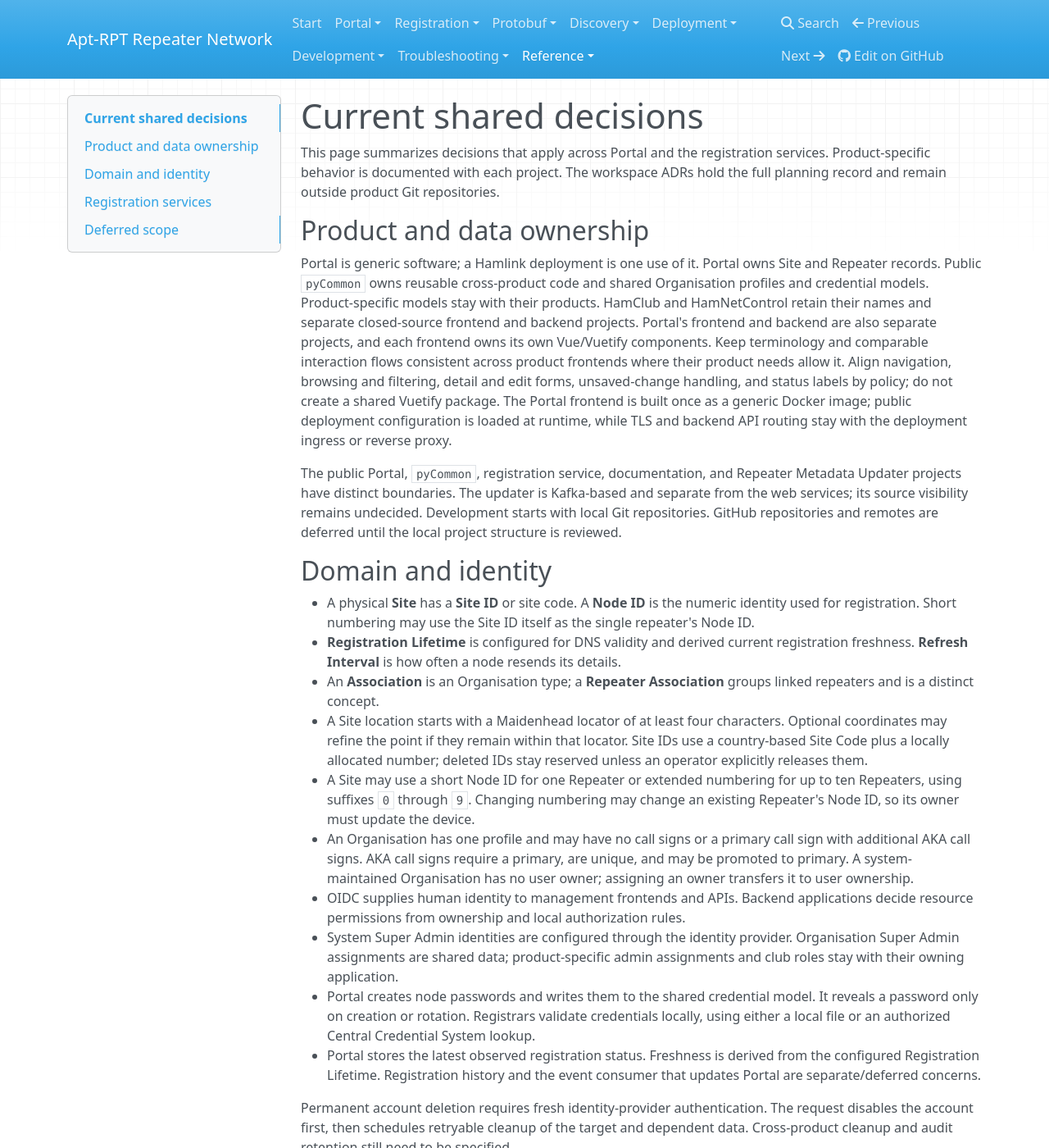
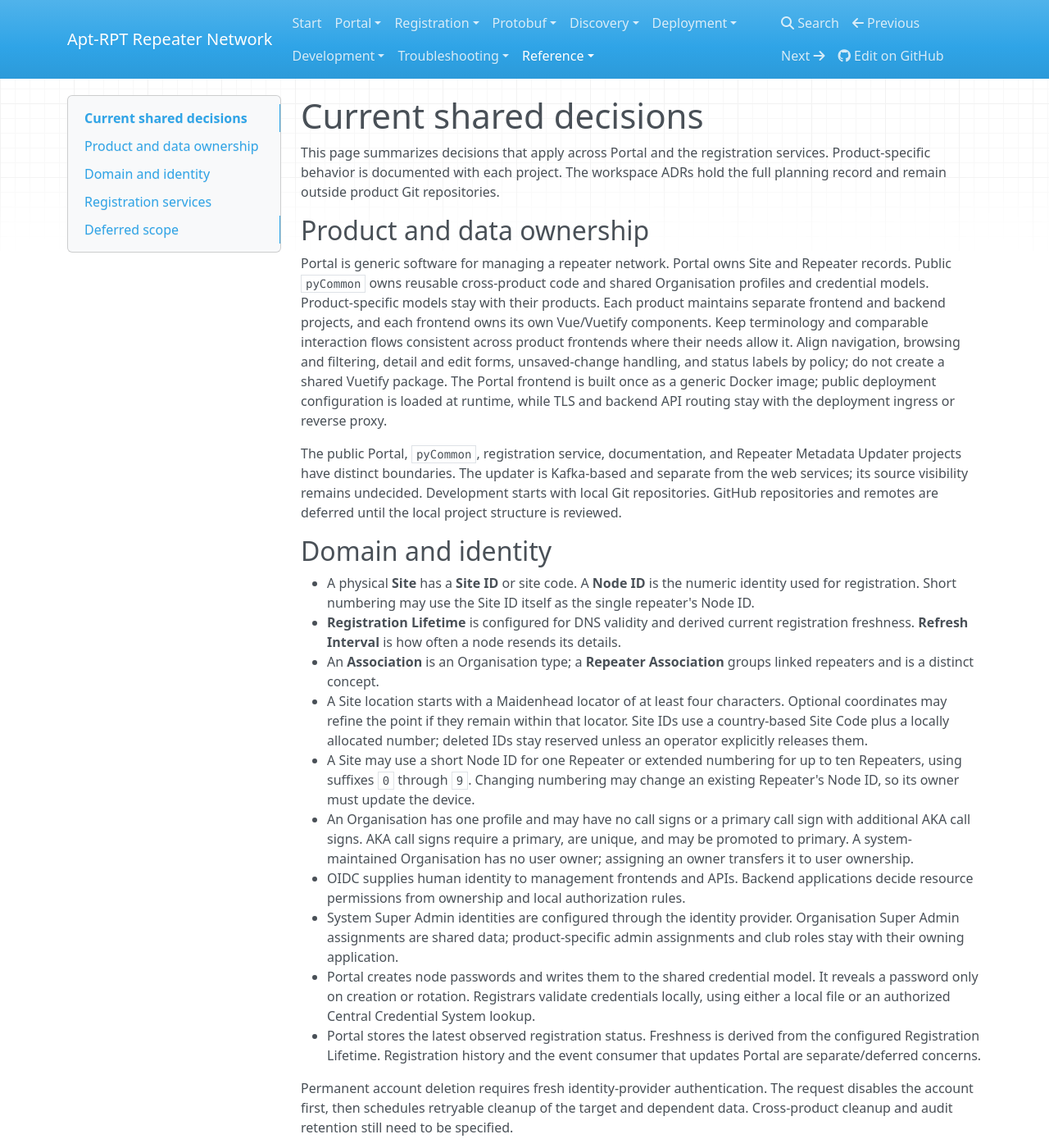
Before and after one commit to Hamlink-Canada/apt-rpt-docs, an MkDocs documentation site: the page built from docs/decisions.md, in a window 1280 px wide and 1400 px high. Shown: the whole window at 82% size. Built offline with MkDocs 1.6.1, drawn with Linux system fonts in a browser that asks for light colours; nearby versions of some CDN libraries; some of the changed text lies outside the part shown.

Commit message:
docs: keep decisions product generic

```diff
--- a/docs/decisions.md
+++ b/docs/decisions.md
@@ -7,16 +7,15 @@ repositories.
 
 ## Product and data ownership
 
-Portal is generic software; a Hamlink deployment is one use of it. Portal owns
-Site and Repeater records. Public `pyCommon` owns reusable cross-product code
-and shared Organisation profiles and credential models. Product-specific models stay
-with their products. HamClub and HamNetControl retain their names and separate
-closed-source frontend and backend projects. Portal's frontend and backend are
-also separate projects, and each frontend owns its own Vue/Vuetify components.
-Keep terminology and comparable interaction flows consistent across product
-frontends where their product needs allow it. Align navigation, browsing and
-filtering, detail and edit forms, unsaved-change handling, and status labels by
-policy; do not create a shared Vuetify package.
+Portal is generic software for managing a repeater network. Portal owns Site
+and Repeater records. Public `pyCommon` owns reusable cross-product code and
+shared Organisation profiles and credential models. Product-specific models
+stay with their products. Each product maintains separate frontend and backend
+projects, and each frontend owns its own Vue/Vuetify components. Keep
+terminology and comparable interaction flows consistent across product
+frontends where their needs allow it. Align navigation, browsing and filtering,
+detail and edit forms, unsaved-change handling, and status labels by policy; do
+not create a shared Vuetify package.
 The Portal frontend is built once as a generic Docker image; public deployment
 configuration is loaded at runtime, while TLS and backend API routing stay with
 the deployment ingress or reverse proxy.
@@ -81,7 +80,7 @@ whole topic. `rpt_protobuf` owns shared schemas and generated bindings;
 - Repeater Metadata Updater implementation details, packaging, and source
   visibility.
 - Detailed application permissions, club-role mappings, membership rules,
-  finance workflows, and HamNetControl scope.
+  finance workflows, and product-specific administrative scope.
 - Audit storage and retention, cross-product deletion cleanup, and deployment-
   specific downtime reduction.
 - Additional shared-Organisation administration commands beyond the implemented
```
